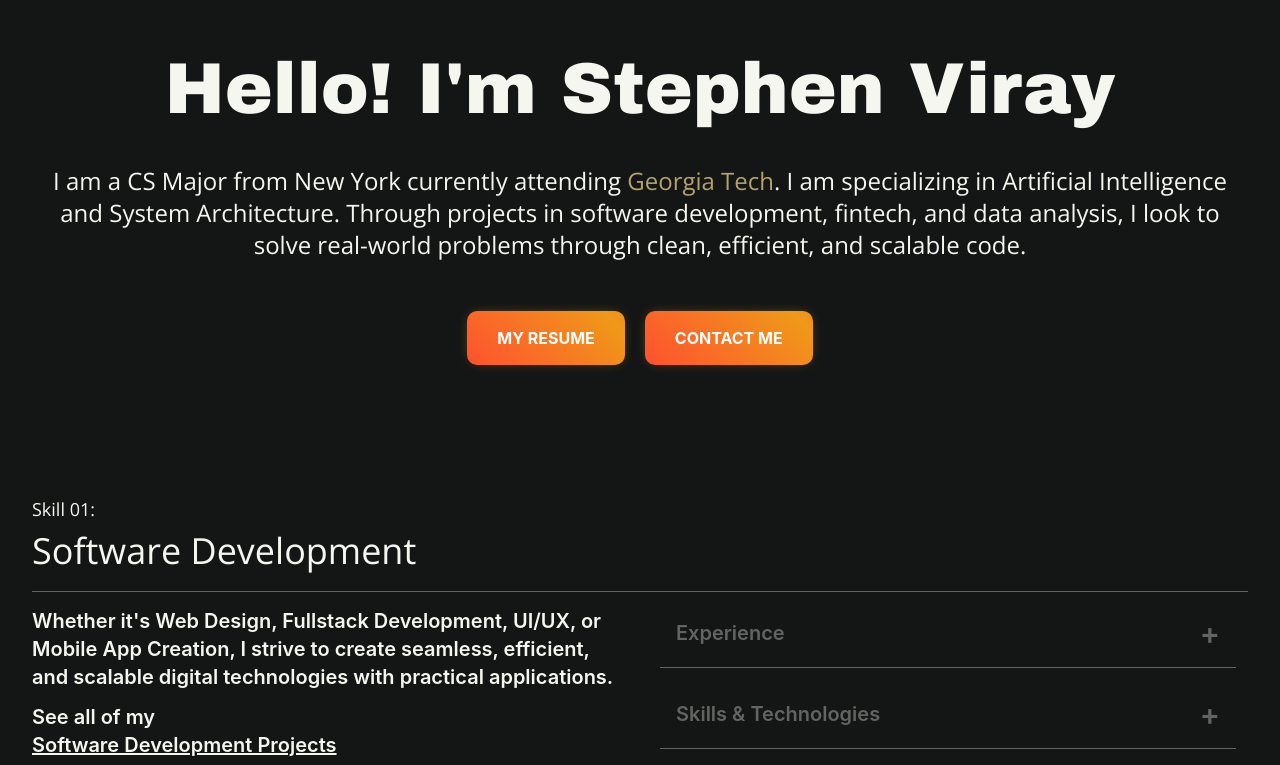
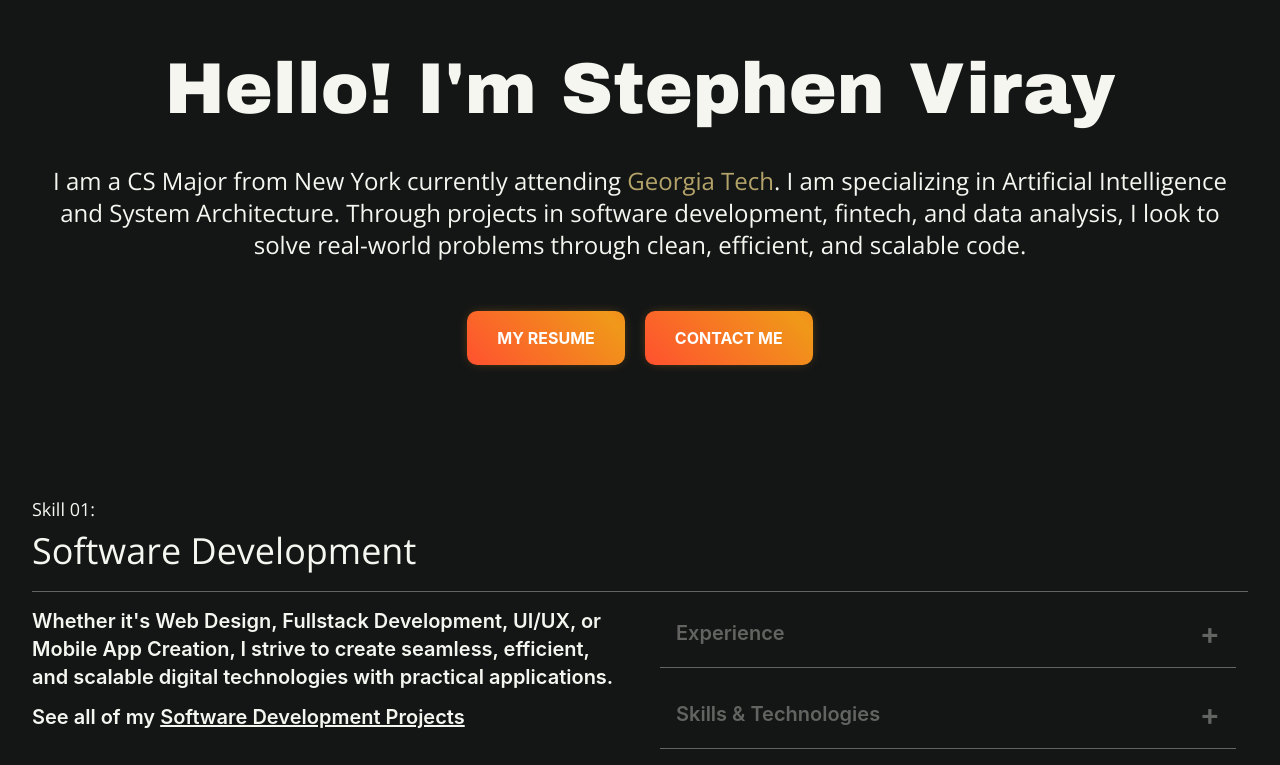
Before and after one commit to Sjviray814/Portfolio-Updated, a React (Vite) app: page / in a window 1280 px wide. Shown: the part 187-952 px from the top of the page. Built offline with nearby package versions, Linux system fonts and the light colour scheme; a web font is replaced by a local one.

Commit message:
fixed some bugs

```diff
--- a/src/Contact/Contact.jsx
+++ b/src/Contact/Contact.jsx
@@ -20,7 +20,7 @@ function Contact() {
         id="github">
         <a className="logo" href="https://github.com/Sjviray814" target="_blank"><img src={githubImage}
             className="w-40 h-40 filter invert min-w-[100px]"></img></a>
-        <a className="handle white text-6xl p-0 hover:underline text font-bold" href="https://github.com/Sjviray814"
+        <a className="handle white xl:text-6xl text-5xl p-0 hover:underline text font-bold" href="https://github.com/Sjviray814"
           target="_blank">@Sjviray814</a>
       </div>
 
@@ -31,7 +31,7 @@ function Contact() {
         id="linkedin">
         <a className="logo" href="https://www.linkedin.com/in/stephen-viray/" target="_blank"><img
             src={linkedinImage} className="filter invert w-40 h-40 min-w-[100px]"></img></a>
-        <a className="handle white text-6xl p-0 hover:underline text font-bold" href="https://www.linkedin.com/in/stephen-viray/"
+        <a className="handle white text-5xl p-0 hover:underline text font-bold" href="https://www.linkedin.com/in/stephen-viray/"
           target="_blank">Stephen Viray</a>
       </div>
 
--- a/src/data-science/data-science.jsx
+++ b/src/data-science/data-science.jsx
@@ -15,7 +15,7 @@ function DataScience() {
     },
     {
       title: 'Future Goals',
-      content: `I aim to expand my expertise in full-stack development by building scalable web applications and mastering cloud technologies. I also plan to contribute to open-source projects and enhance my skills in AI-powered software solutions.`
+      content: `I aim to deepen my expertise in data science by building scalable machine learning models and enhancing my skills in data engineering and big data analytics. I also plan to explore AI-driven financial forecasting and contribute to open-source data science projects.`
     }
   ];
 
--- a/src/web-design/web-design.jsx
+++ b/src/web-design/web-design.jsx
@@ -44,10 +44,10 @@ function WebDesign() {
               Whether it's Web Design, Fullstack Development, UI/UX, or Mobile App Creation, I strive to create seamless, efficient, and scalable digital technologies with practical applications.
             </div>
 
-            <div className='font-semibold text-xl items-center gap-2'>
+            <div className='font-semibold text-xl gap-2 whitespace-nowrap'>
               See all of my&nbsp;
-              <a href="https://github.com/Sjviray814" target='blank()' className="flex gap-1 underline cursor-pointer">
-                <span>Software Development Projects</span>
+              <a href="https://github.com/Sjviray814" target='blank()' className="gap-1 underline cursor-pointer">
+                <br className='lg:hidden'></br>Software Development Projects
               </a>
           </div>
         </div>
```
